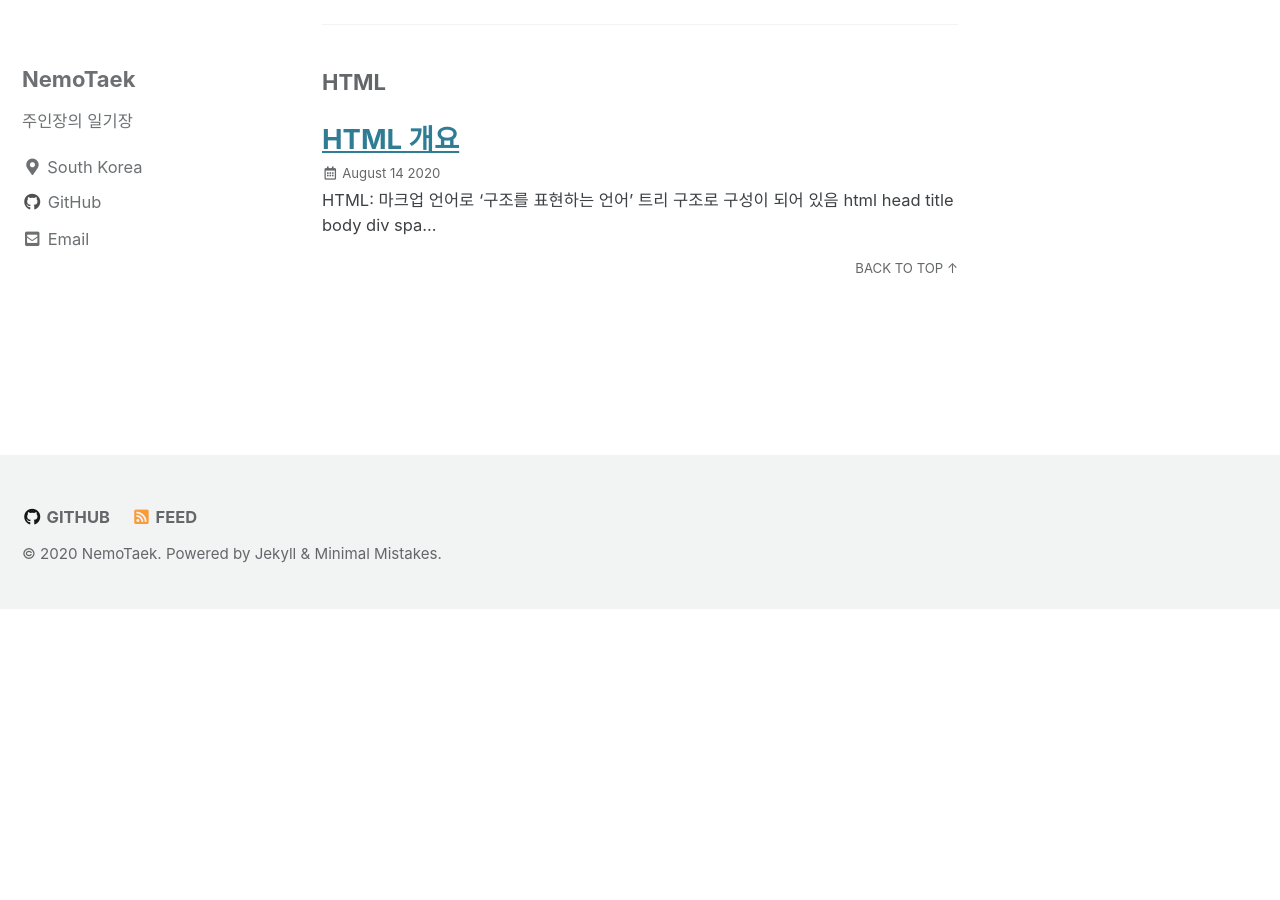
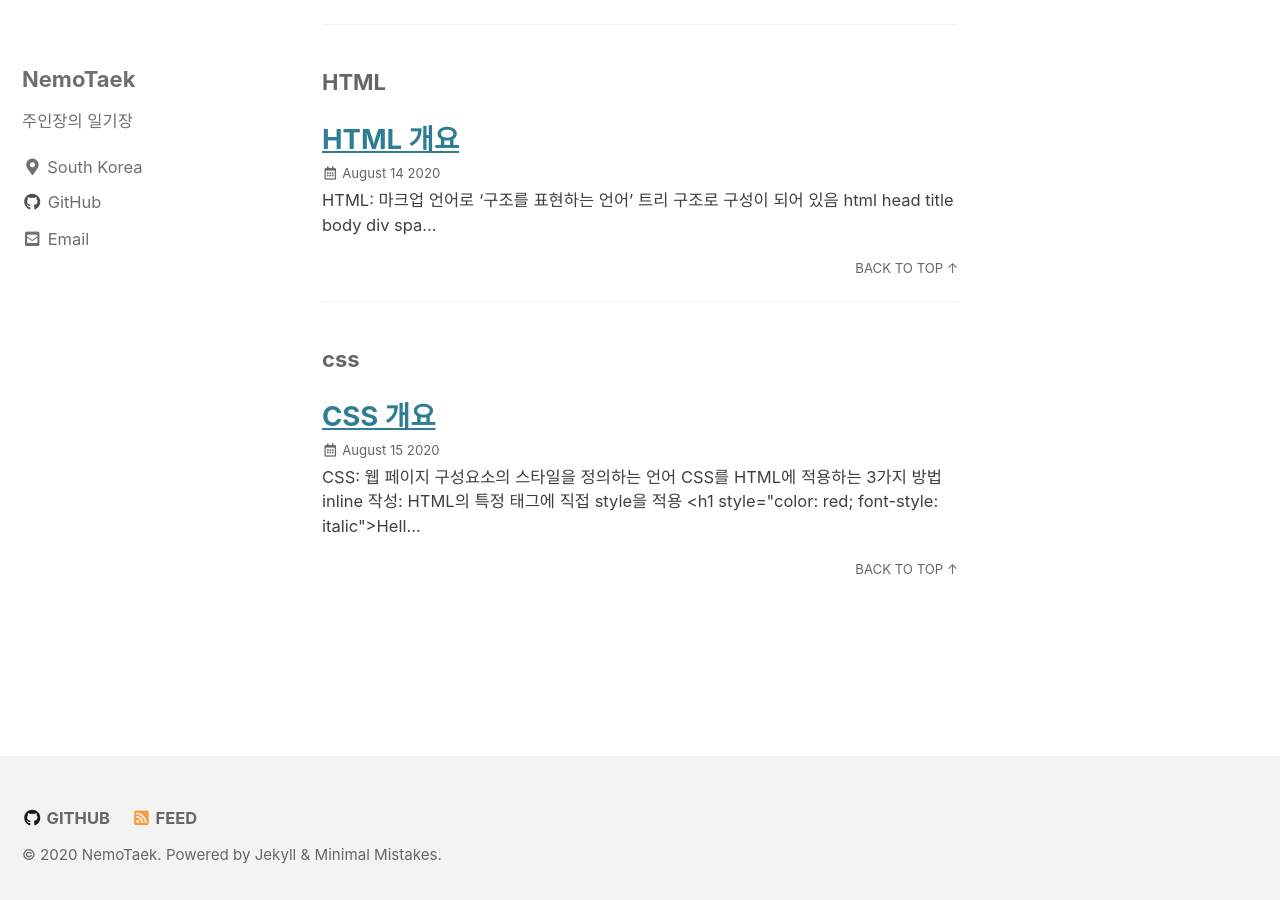
Before and after one commit to NemoTaek/NemoNote, a Jekyll site: the page built from _pages/categories.md, in a window 1280 px wide and 900 px high, scrolled down 2058 px. Built offline with Jekyll 4.4.1, drawn with Linux system fonts in a browser that asks for light colours; cached includes are drawn as plain includes; a script bundle is joined from its source files by our own code; comment, search, counter and statistics services are not loaded; before the commit the page ends 2667 px from its top, so only the background shows below that.

Commit message:
css 개요 작성

````diff
--- a/_posts/2020-08-15-css.md
+++ b/_posts/2020-08-15-css.md
@@ -1,13 +1,19 @@
 ---
 title: "CSS 개요"
+categories:
+  - css
+tags:
+  - css
+  - selector
+  - position
 ---
 
 CSS: 웹 페이지 구성요소의 스타일을 정의하는 언어
 - CSS를 HTML에 적용하는 3가지 방법
   + inline 작성: HTML의 특정 태그에 직접 style을 적용
-ex) `<h1 style="color: red; font-style: italic">Hello world</h1>`
+`<h1 style="color: red; font-style: italic">Hello world</h1>`
   + HTML 내부에 작성: `<head>`태그 안에 `<style>`태그를 삽입하여 적용
-```html
+```
 <html>
   <head>
     <title>TiTle</title>
@@ -24,7 +30,7 @@ ex) `<h1 style="color: red; font-style: italic">Hello world</h1>`
 <html>
 ```
   + HTML 외부에 작성: `<link>`태그 사용하여 선언하고 css파일 안에 작성
-```html
+```
 <html>
   <head>
     <title>TiTle</title>
@@ -51,7 +57,7 @@ h1 {
   + 각각의 요소에 `#`을 사용해서 고유한 ID를 부여하여 스타일을 적용
   다음 예시는 hello world에 빨간색, Code States에 파란색을 입히는 예시
 
-```html
+```
 <h1 id="hello">Hello world</h1>
 <h1 id="codestates">Code States</h1>
 ```
@@ -65,13 +71,13 @@ h1 {
   같은 클래스에 있는 요소들은 같은 스타일이 들어감
   다음 예시는 hello 클래스에는 빨간색, codestates 클래스에는 파란색을 입히는 예시
 
-```html
+```
 <h1 class="hello">Hello</h1>
 <h1 class="hello">World</h1>
 <h2 class="codestates">Code States</h2>
 ```
 
-```css
+```
 .hello { color: red; }
 .codestates { color: blue; }
 ```
````
